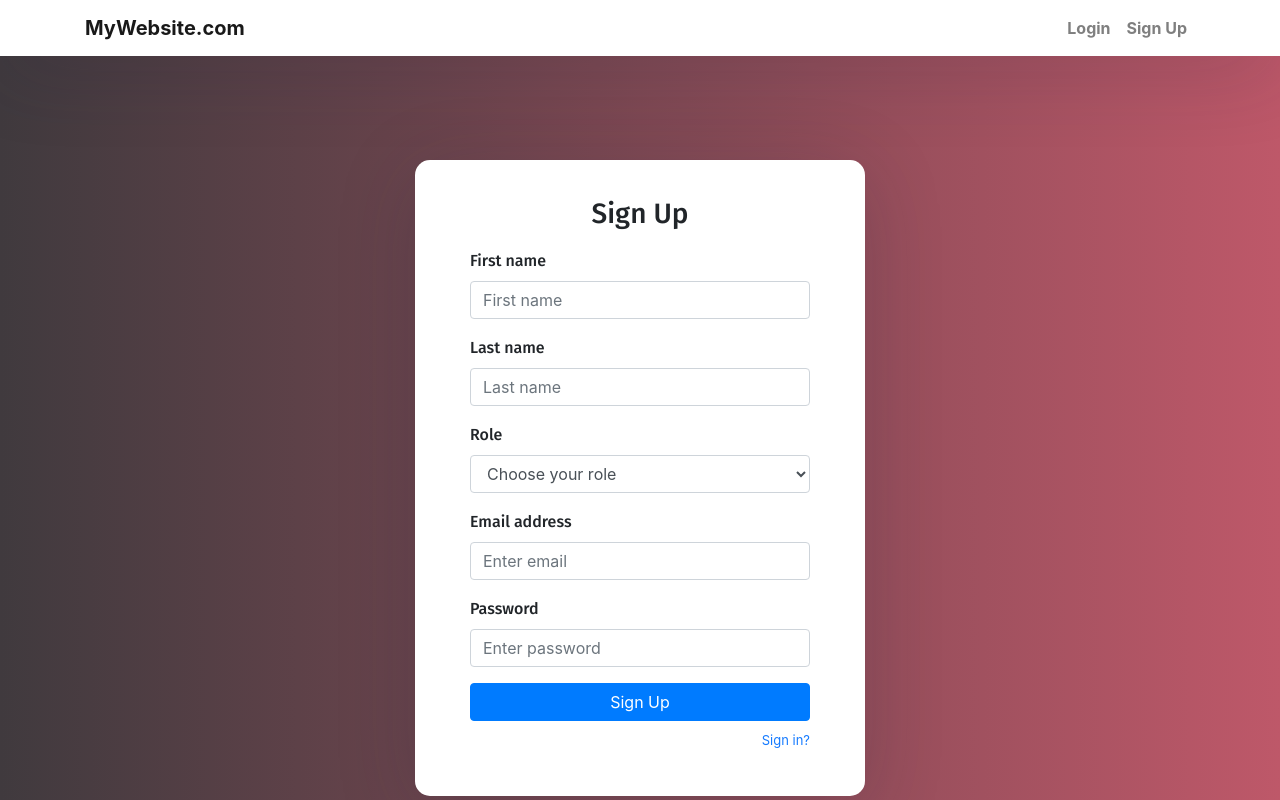
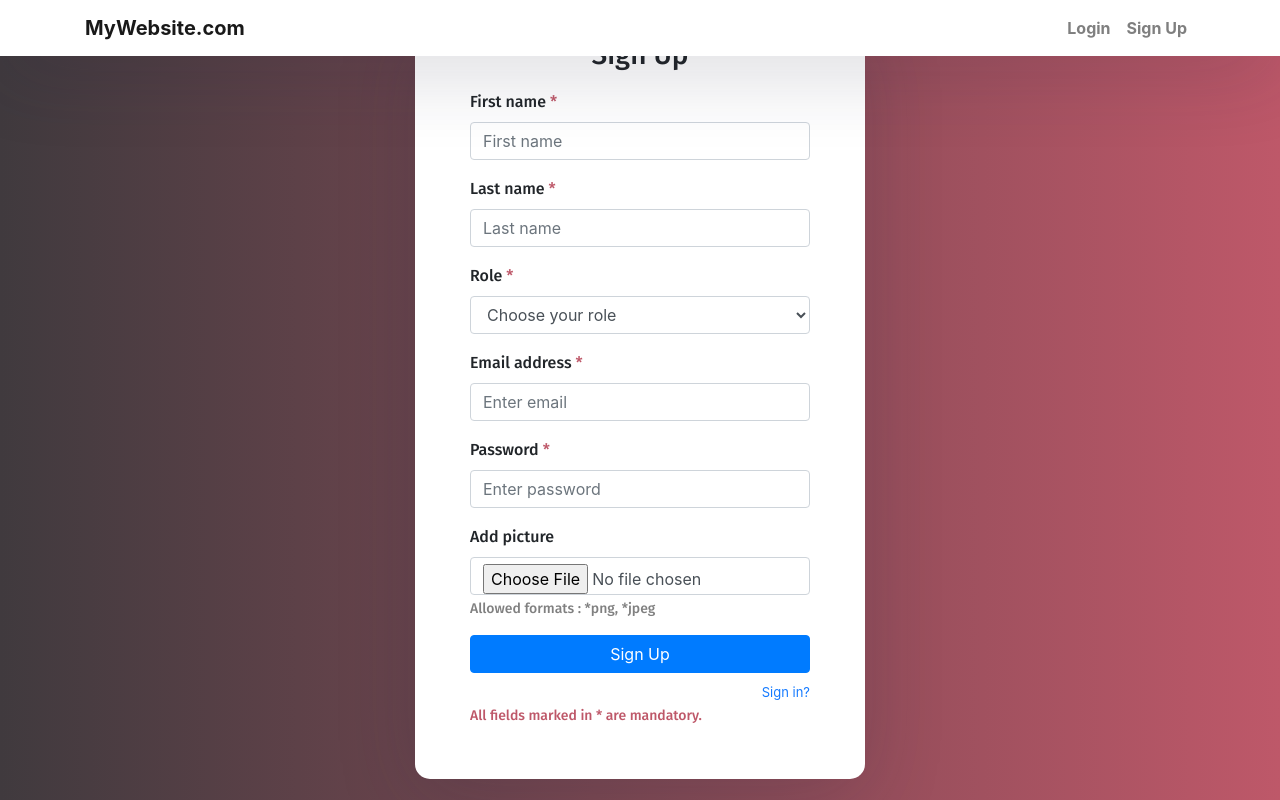
Before and after one commit to athul-pumex/DevReact, a React (Create React App) app in the folder myproject/: page /sign-up in a window 1280 px wide. Built offline with nearby package versions, Linux system fonts and the light colour scheme.

Commit message:
Changes in signup,dashboard,dessign,fileupload.

```diff
--- a/myproject/src/components/dashboard.component.js
+++ b/myproject/src/components/dashboard.component.js
@@ -7,6 +7,7 @@ import './dashboard.scss'
 import { confirmAlert } from 'react-confirm-alert'; // Import
 import 'react-confirm-alert/src/react-confirm-alert.css'; // Import css
 import { FaStepBackward, FaUsers, FaIdCard, FaStepForward } from "react-icons/fa";
+
 
 export default class Dashboard extends Component {
 
@@ -56,9 +57,20 @@ export default class Dashboard extends Component {
         })
     }
     onChange(e) {
-        this.setState({ [e.target.name]: e.target.value });
-        console.log(this.state)
+        this.setState({ [e.target.name]: e.target.value })
+
     }
+    // onLimitChange = e => {
+    //     this.setState({ limit: e.target.value }), () => {
+    //         console.log(this.state.limit)
+    //         this.refreshList(this.state.currentPage)
+    //     }
+    // }
+    onLimitChange = event => {
+        this.setState({ limit: event.target.value }, () => {
+            this.refreshList(this.state.currentPage)
+        });
+    };
     onChangeEdit(e) {
         // this.setState({ [e.editUserData.target.name]: e.target.value });
         // console.log(this.state.editUserData)
@@ -181,7 +193,6 @@ export default class Dashboard extends Component {
     }
     getTotalUserAPI() {
         Axios.get("http://localhost:8080/api/getTotalUsers").then((response) => {
-            console.log("count=" + response.data)
             this.setState({
                 totalUsers: response.data,
 
@@ -268,15 +279,15 @@ export default class Dashboard extends Component {
 
 
     }
+
     render() {
 
-        let users = this.state.users.map((user) => {
-            // let counter = this.state.counter
-            // this.setState({ counter: counter + 1 })
-
+        let users = this.state.users.map((user, index) => {
+            let pgNO = this.state.currentPage
+            let pageSize = this.state.limit
             return (
-                <tr key={user.id}>
-                    <td></td>
+                <tr key={index}>
+                    <td>{((pgNO - 1) * pageSize) + index + 1}</td>
                     <td>{user.firstName}</td>
                     <td>{user.lastName}</td>
                     <td>{user.role}</td>
@@ -292,8 +303,10 @@ export default class Dashboard extends Component {
         return (
             <div className="dash-container">
                 <br></br>
-                <h3> <FaIdCard className="dash-icon" /> Dashboard</h3>
-                <div><Link to="/sign-in">Logout</Link></div>
+
+                <div className="inline"><h3><FaIdCard className="dash-icon" /> Dashboard</h3><Button color="primary" className="logout-btn"><Link to="/sign-in">Logout</Link></Button>
+                </div>
+                <div></div>
                 <div className="dash-table-container">
                     <div>
                         <div className="userDetails"><h3 >User Details <FaUsers color="white" /></h3></div>
@@ -306,30 +319,31 @@ export default class Dashboard extends Component {
                         <ModalHeader toggle={this.toggleNewUserModal.bind(this)}>Add a new user</ModalHeader>
                         <ModalBody>
                             <div className="form-group">
-                                <label>First name</label>
+                                <label>First name   <span className="color-red ">*</span></label>
                                 <input name="fname" type="text" className="form-control" placeholder="First name" onChange={this.onChange.bind(this)} required />
                             </div>
 
                             <div className="form-group">
-                                <label>Last name</label>
+                                <label>Last name   <span className="color-red ">*</span></label>
                                 <input name="lname" type="text" className="form-control" placeholder="Last name" onChange={this.onChange.bind(this)} required />
                             </div>
 
                             <div className="form-group">
-                                <label>Role</label>
+                                <label>Role   <span className="color-red ">*</span></label>
                                 <select name="role" className="form-control" required onChange={this.onChange.bind(this)}>
-                                    <option value="" disabled selected>Choose your role</option>
+                                    <option value="" disabled defaultValue>Choose your role</option>
                                     <option value="Admin">Admin</option>
                                     <option value="Customer">Customer</option>
                                     <option value="Photographer">Photographer</option>
                                 </select>
                             </div>
                             <div className="form-group">
-                                <label>Email address</label>
+                                <label>Email address   <span className="color-red ">*</span></label>
                                 <input name="email" type="email" className="form-control" placeholder="Enter email" onChange={this.onChange.bind(this)} />
                             </div>
+                            <label className="color-red " style={{ fontSize: "14px" }}>All fields marked in * are mandatory.</label>
                         </ModalBody>
-                        <ModalFooter>
+                        <ModalFooter style={{ border: "none" }}>
                             <Button color="primary" onClick={this.addUser.bind(this)}>Add User</Button>{' '}
                             <Button color="secondary" onClick={this.toggleNewUserModal.bind(this)}>Cancel</Button>
                         </ModalFooter>
@@ -339,7 +353,7 @@ export default class Dashboard extends Component {
                         <ModalHeader toggle={this.toggleEditUserModal.bind(this)}>Edit a user</ModalHeader>
                         <ModalBody>
                             <div className="form-group">
-                                <label>First name</label>
+                                <label>First name </label>
                                 <input required name="fname" value={this.state.editUserData.fname} type="text" className="form-control" placeholder="First name" onChange={(e) => {
                                     let { editUserData } = this.state
                                     editUserData.fname = e.target.value
@@ -363,7 +377,7 @@ export default class Dashboard extends Component {
                                     editUserData.role = e.target.value
                                     this.setState({ editUserData })
                                 }} >
-                                    <option value="" disabled selected>Choose your role</option>
+                                    <option value="" disabled defaultValue>Choose your role</option>
                                     <option value="Admin">Admin</option>
                                     <option value="Customer">Customer</option>
                                     <option value="Photographer">Photographer</option>
@@ -399,7 +413,13 @@ export default class Dashboard extends Component {
                             {users}
                         </tbody>
                     </Table>
-                    {/* <Button><FaFastBackward color="white" /></Button> */}
+                    {/* <Button><FaFastBackward color="white" /></Button> */}<br></br>
+                    <span className="show-limit">Show entries per page</span>
+                    <select id="limit" name="limit" className="form-control" required onChange={this.onLimitChange.bind(this)}>
+                        <option value="5" defaultValue>5</option>
+                        <option value="10">10</option>
+                        <option value="15">15</option>
+                    </select>
                     <Button disabled={this.state.isValid} onClick={this.navigateStepbackward.bind(this)}><FaStepBackward color="white" /></Button>
                     <Button>{this.state.navigateNo}</Button>
                     <Button disabled={this.state.isDisabled} onClick={this.navigateStepForward.bind(this)}><FaStepForward color="white" /></Button>
--- a/myproject/src/components/signup.component.js
+++ b/myproject/src/components/signup.component.js
@@ -10,17 +10,53 @@ export default class SignUp extends Component {
             password: '',
             fname: '',
             lname: '',
-            role: ''
+            role: '',
+            required: true,
+            // Initially, no file is selected
+            selectedFile: null,
 
         }
         this.onChange = this.onChange.bind(this)
         this.signup = this.signup.bind(this);
+        this.onFileChange = this.onFileChange.bind(this)
+
+    }
+    aa = () => {
+        console.log("hii")
+    }
+    // On file select (from the pop up)
+    onFileChange = event => {
+        // Update the state
+        this.setState({ selectedFile: event.target.files[0] });
+    };
+    onFileUpload = () => {
+
+        // Create an object of formData
+        const formData = new FormData();
+
+        // Update the formData object
+        formData.append(
+            "avatar",
+            this.state.selectedFile,
+            this.state.selectedFile.name
+        );
+
+        // Details of the uploaded file
+        console.log(this.state.selectedFile);
+
+        // Request made to the backend api
+        // Send formData object
+        axios.post("http://localhost:3001/users/upload-avatar", formData);
 
     }
     //login function called on form submit
     signup(event) {
         event.preventDefault();
         event.stopPropagation();
+        if (this.state.fname === '') {
+            this.setState({ required: false })
+            return
+        }
 
         var body = {}
         var params = {
@@ -30,18 +66,30 @@ export default class SignUp extends Component {
             "lastname": this.state.lname,
             "role": this.state.role
         }
+        // Create an object of formData
+        const formData = new FormData();
+
+        // Update the formData object
+        formData.append(
+            "avatar",
+            this.state.selectedFile,
+
+        );
         var headerOption = {
             "headers": {
-                "Content-Type": "application/json"
+                // "Content-Type": "application/json"
+                'Content-Type': 'multipart/form-data'
             }
         }
-        axios.post('http://localhost:8080/api/saveUserDetails', body, {
+
+        axios.post('http://localhost:3001/users/saveUser', formData, {
             params: params,
             headerOption
         })
             .then((response) => {
                 console.log(response);
                 if (response.data.message === "User saved successfully") {
+                    // this.onFileUpload()
                     console.log("hi")
                     toast.info("Submitted successfully")
                     setTimeout(() => {
@@ -87,17 +135,17 @@ export default class SignUp extends Component {
                             <h3>Sign Up</h3>
 
                             <div className="form-group">
-                                <label>First name</label>
+                                <label>First name  <span className="color-red ">*</span></label>
                                 <input name="fname" type="text" className="form-control" placeholder="First name" onChange={this.onChange} required />
                             </div>
 
                             <div className="form-group">
-                                <label>Last name</label>
+                                <label>Last name  <span className="color-red ">*</span></label>
                                 <input name="lname" type="text" className="form-control" placeholder="Last name" onChange={this.onChange} required />
                             </div>
 
                             <div className="form-group">
-                                <label>Role</label>
+                                <label>Role  <span className="color-red ">*</span></label>
                                 <select name="role" className="form-control" required onChange={this.onChange}>
                                     <option value="" disabled selected>Choose your role</option>
                                     {/* <option value="Admin">Admin</option> */}
@@ -107,12 +155,17 @@ export default class SignUp extends Component {
                             </div>
 
                             <div className="form-group">
-                                <label>Email address</label>
+                                <label>Email address  <span className="color-red ">*</span></label>
                                 <input name="email" type="email" className="form-control" placeholder="Enter email" onChange={this.onChange} />
                             </div>
                             <div className="form-group">
-                                <label>Password</label>
+                                <label>Password  <span className="color-red ">*</span></label>
                                 <input name="password" type="password" className="form-control" placeholder="Enter password" onChange={this.onChange} />
+                            </div>
+                            <div className="form-group">
+                                <label>Add picture</label>
+                                <input name="avatar" type="file" accept=".png,.jpeg" className="form-control" placeholder="Insert your picture" onChange={this.onFileChange} />
+                                <span style={{ "fontSize": "14px", color: "grey" }}>Allowed formats : *png, *jpeg</span>
                             </div>
 
                             <button type="submit" className="btn btn-primary btn-block">Sign Up</button>
@@ -120,6 +173,7 @@ export default class SignUp extends Component {
                             <p className="forgot-password text-right">
                                 <Link className="sign-in" to={"/sign-in"}>Sign in?</Link>
                             </p>
+                            <label className="color-red " style={{ fontSize: "14px" }}>All fields marked in * are mandatory.</label>
                         </form></div></div>
             </div>
         );
--- a/myproject/src/index.css
+++ b/myproject/src/index.css
@@ -23,10 +23,7 @@ span {
   font-family: "Fira Sans", sans-serif;
 }
 
-body {
-  counter-reset: Serial;
-}
-
+body,
 html,
 .App,
 #root,
@@ -45,7 +42,6 @@ html,
   justify-content: center;
   flex-direction: column;
   text-align: left;
-  padding-top: 10rem;
 }
 
 .auth-inner {
@@ -53,7 +49,7 @@ html,
   margin: auto;
   background: #ffffff;
   box-shadow: 0px 14px 80px rgba(34, 35, 58, 0.2);
-  padding: 40px 55px 45px 55px;
+  padding: 20px 55px 45px 55px;
   border-radius: 15px;
   transition: all 0.3s;
   max-width: -webkit-fill-available;
@@ -111,13 +107,16 @@ html,
   padding-left: 5rem;
   padding-right: 5rem;
 }
-.dash-table td:first-child:before {
+/* .dash-table td:first-child:before {
   counter-increment: Serial;
   content: counter(Serial);
-}
+} */
 @media screen and (max-width: 600px) {
   .auth-wrapper {
     padding: 22px;
     margin-top: 2rem;
   }
 }
+.color-red {
+  color: #be5869;
+}
```
Also changed, not shown: myproject/src/components/dashboard.scss (+18 -0 lines).
